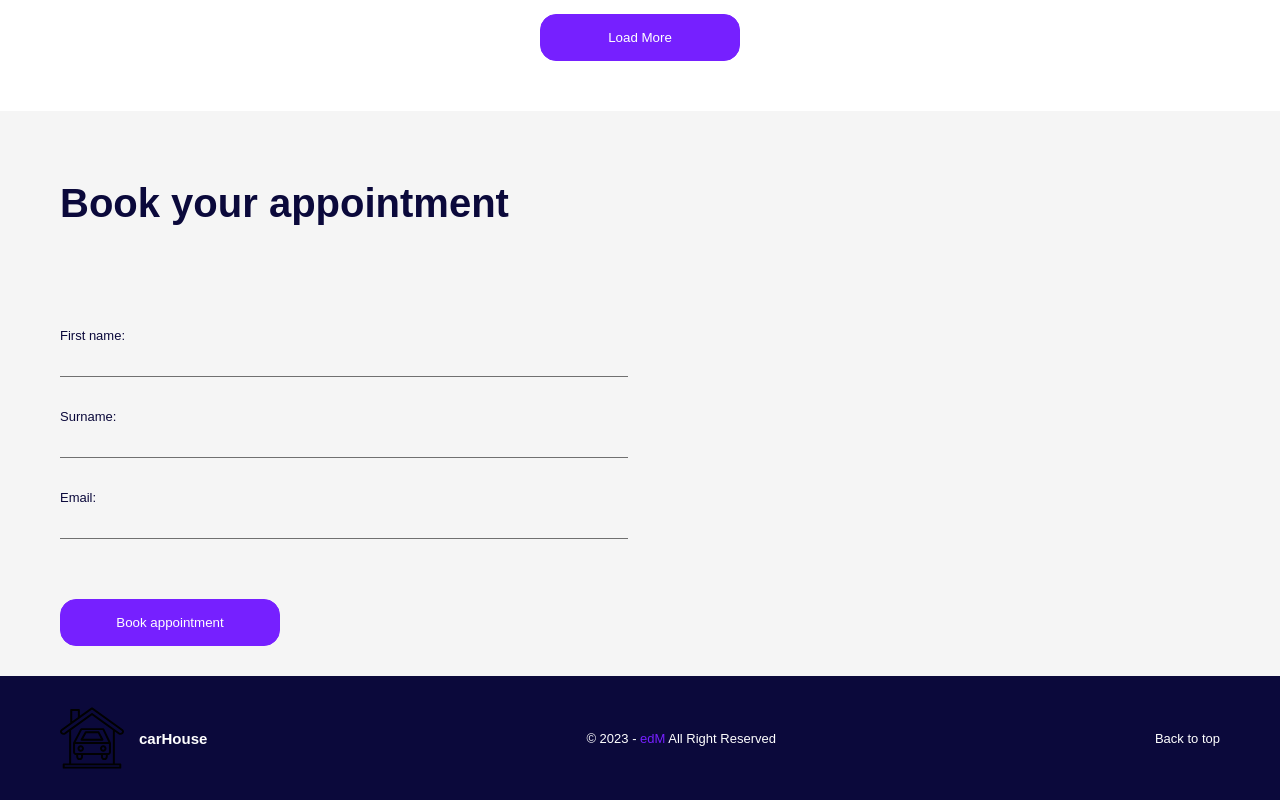
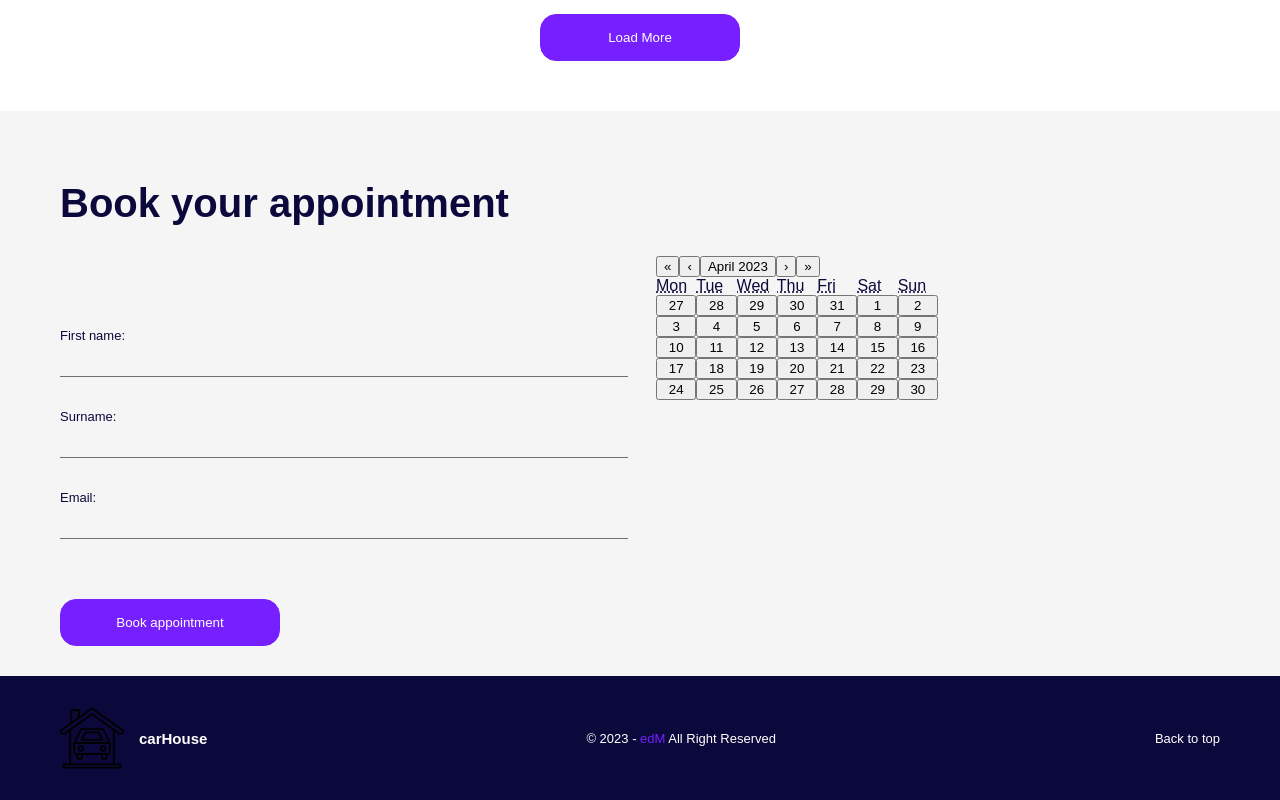
Before and after one commit to Gabi1992/CarAppointmentApi, a React (Create React App) app in the folder frontend/: page / in a window 1280 px wide. Shown: the part 1950-2750 px from the top of the page. Built offline with nearby package versions, Linux system fonts and the light colour scheme; a web font is replaced by a local one.

Commit message:
navbarchanges

```diff
--- a/frontend/package.json
+++ b/frontend/package.json
@@ -6,7 +6,9 @@
     "@testing-library/jest-dom": "^5.16.5",
     "@testing-library/react": "^13.4.0",
     "@testing-library/user-event": "^13.5.0",
+    "flatpickr": "^4.6.13",
     "react": "^18.2.0",
+    "react-calendar": "^4.2.1",
     "react-dom": "^18.2.0",
     "react-helmet": "^6.1.0",
     "react-scripts": "^2.1.8",
--- a/frontend/src/components/Nav/TopNavbar.jsx
+++ b/frontend/src/components/Nav/TopNavbar.jsx
@@ -48,16 +48,16 @@ export default function TopNavbar() {
               </Link>
             </li>
             <li className="semiBold font15 pointer">
-              <Link activeClass="active" style={{ padding: "10px 15px" }} to="blog" spy={true} smooth={true} offset={-80}>
+              <Link activeClass="active" style={{ padding: "10px 15px" }} to="contact" spy={true} smooth={true} offset={-80}>
                 Contact
               </Link>
             </li>
             <li className="semiBold font15 pointer">
-              <Link activeClass="active" style={{ padding: "10px 15px" }} to="pricing" spy={true} smooth={true} offset={-80}>
+              <Link activeClass="active" style={{ padding: "10px 15px" }} to="" spy={true} smooth={true} offset={-80}>
               </Link>
             </li>
             <li className="semiBold font15 pointer">
-              <Link activeClass="active" style={{ padding: "10px 15px" }} to="contact" spy={true} smooth={true} offset={-80}>
+              <Link activeClass="active" style={{ padding: "10px 15px" }} to="" spy={true} smooth={true} offset={-80}>
               </Link>
             </li>
           </UlWrapper>
--- a/frontend/src/components/Sections/Contact.jsx
+++ b/frontend/src/components/Sections/Contact.jsx
@@ -1,5 +1,6 @@
 import React from "react";
 import styled from "styled-components";
+import Calendar from 'react-calendar';
 
 export default function Contact() {
   return (
@@ -24,6 +25,11 @@ export default function Contact() {
               <SumbitWrapper className="flex">
                 <ButtonInput type="submit" value="Book appointment" className="pointer animate radius8" style={{ maxWidth: "220px" }} />
               </SumbitWrapper>
+            </div>
+            <div className="col-xs-12 col-sm-12 col-md-6 col-lg-6 flex">
+              <div style={{ width: "50%" }} className="flexNullCenter flexColumn">
+              <Calendar />
+              </div>
             </div>
           </div>
         </div>
```
Also changed, not shown: 1 other file (tests, documents, lock files or other folders).
